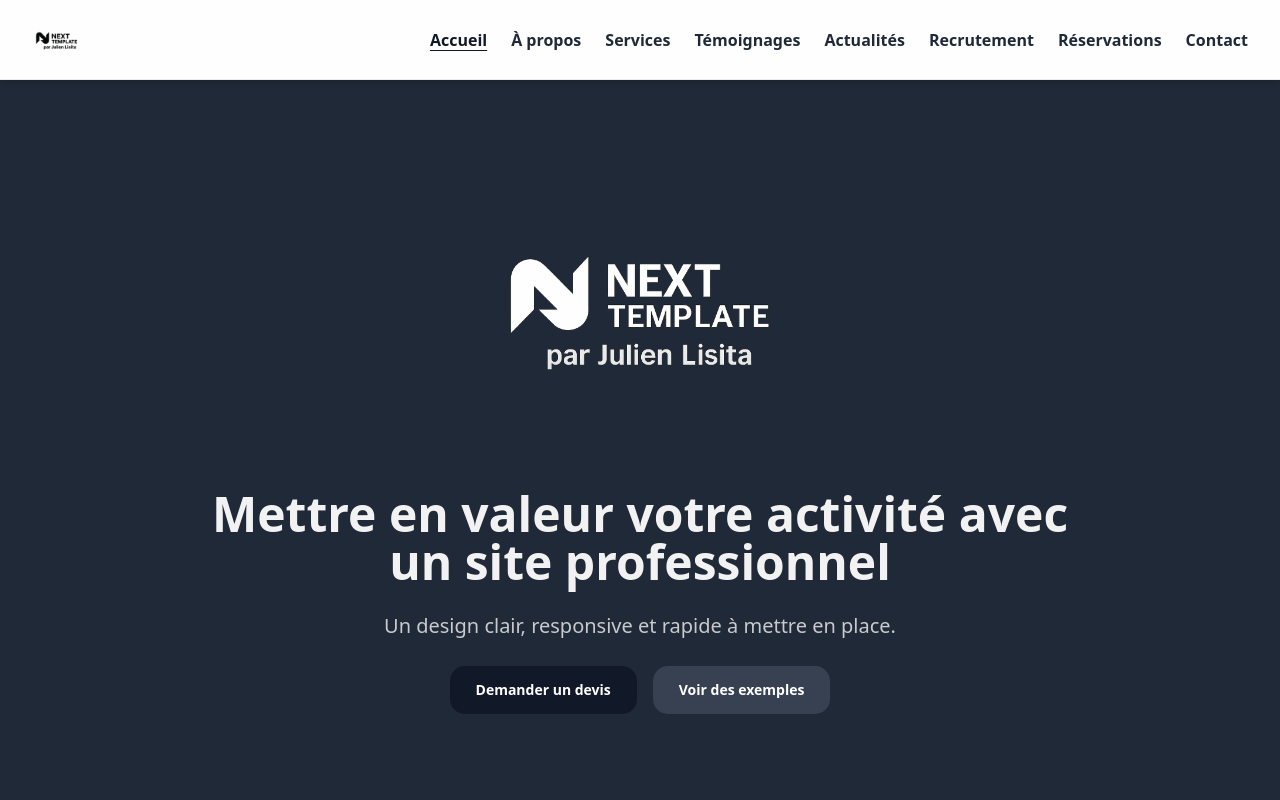
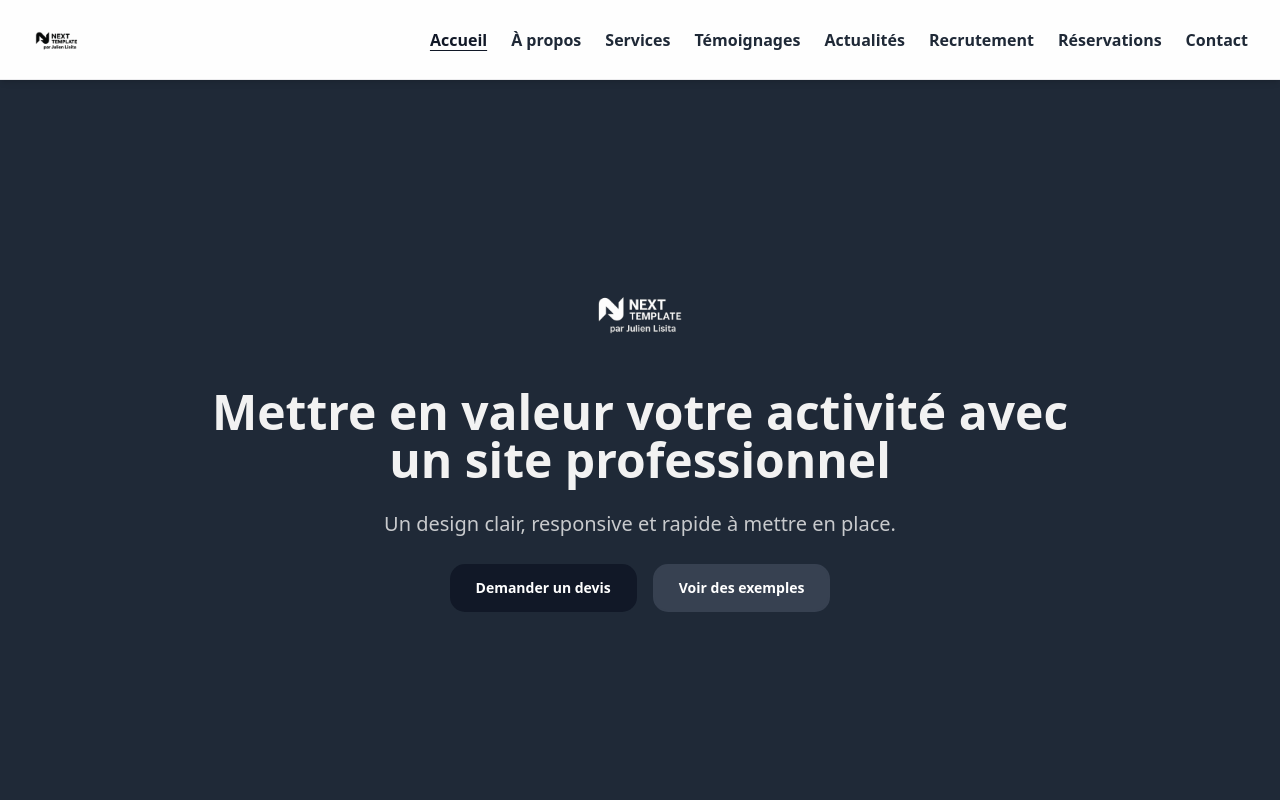
Before and after one commit to julienlisita/nextjs-ts-tailwind-template, a Next.js app: page / in a window 1280 px wide. Shown: the top 800 px of the page. Built offline with nearby package versions, Linux system fonts and the light colour scheme.

Commit message:
refactor(hero): clean logo usage and unify sizing

```diff
--- a/src/components/home/Hero.tsx
+++ b/src/components/home/Hero.tsx
@@ -32,10 +32,11 @@ export default function Hero() {
         <div className="flex justify-center">
           <Image
             src="/images/logo-white.png"
-            alt="Company Care & Services logo"
-            width={300}
-            height={300}
-            sizes="300px"
+            alt="Logo du site"
+            width={226}
+            height={100}
+            className="h-20 sm:h-24 w-auto"
+            priority
           />
         </div>
 
```
